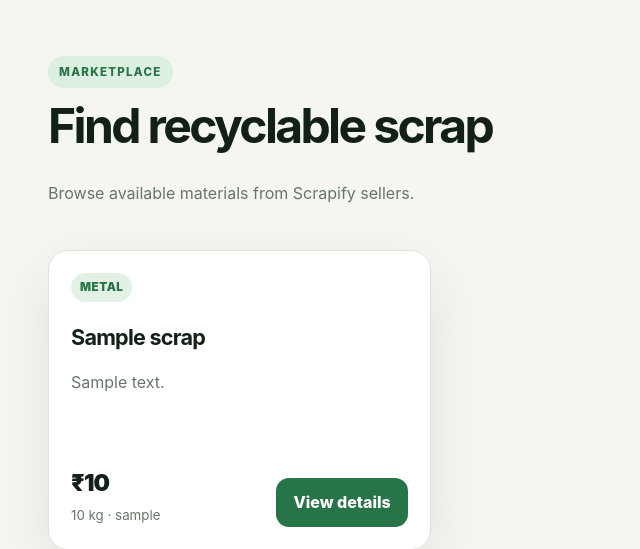
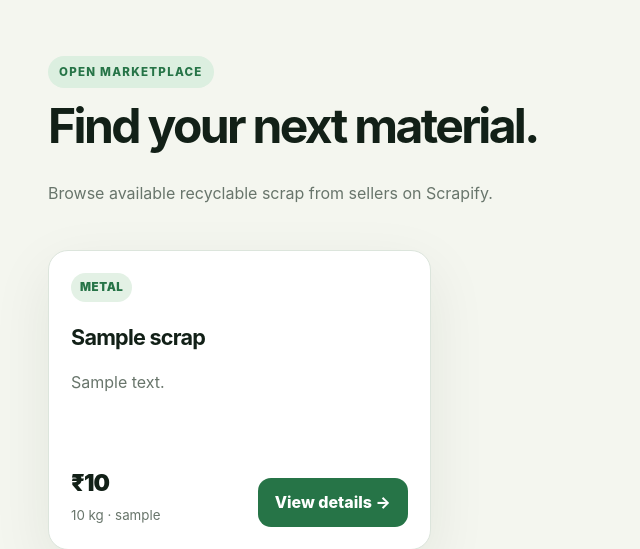
Before and after one commit to saksham-giri/ScrapiFy, a Django app: page /listings/marketplace/ in a window 1280 px wide. Shown: the part 75-624 px from the top of the page, without its empty margins (0-640 px from the left). Run offline with Django 5.2, Linux system fonts and the light colour scheme; a user stored in the database is signed in; tables that the repository leaves empty hold one stand-in row (values such as "Sample post").

Commit message:
Redesign Scrapify marketplace

```diff
--- a/listings/templates/marketplace.html
+++ b/listings/templates/marketplace.html
@@ -1,6 +1,6 @@
 {% extends 'base.html' %}
 {% block title %}Marketplace · Scrapify{% endblock %}
 {% block content %}
-<div class="page-heading"><div><span class="eyebrow">Marketplace</span><h1>Find recyclable scrap</h1><p class="muted">Browse available materials from Scrapify sellers.</p></div></div>
-{% if listings %}<div class="grid">{% for listing in listings %}<article class="card listing-card"><div><span class="badge">{{ listing.get_category_display }}</span><h2><a href="{% url 'scrapdetails' listing.id %}">{{ listing.title }}</a></h2><p class="muted">{{ listing.desc|truncatewords:18 }}</p></div><div class="card-footer"><div><div class="price">₹{{ listing.asking_price }}</div><small class="muted">{{ listing.weight }} kg · {{ listing.seller.username }}</small></div><a class="btn" href="{% url 'scrapdetails' listing.id %}">View details</a></div></article>{% endfor %}</div>{% else %}<div class="empty"><h2>Nothing available right now</h2><p>Check back soon for new scrap listings.</p></div>{% endif %}
+<div class="page-heading"><div><span class="eyebrow">Open marketplace</span><h1>Find your next material.</h1><p class="muted">Browse available recyclable scrap from sellers on Scrapify.</p></div></div>
+{% if listings %}<div class="grid">{% for listing in listings %}<article class="card listing-card"><div><span class="badge">{{ listing.get_category_display }}</span><h2><a href="{% url 'scrapdetails' listing.id %}">{{ listing.title }}</a></h2><p class="muted">{{ listing.desc|truncatewords:22 }}</p></div><div class="card-footer"><div><div class="price">₹{{ listing.asking_price }}</div><small class="muted">{{ listing.weight }} kg · {{ listing.seller.username }}</small></div><a class="btn" href="{% url 'scrapdetails' listing.id %}">View details →</a></div></article>{% endfor %}</div>{% else %}<div class="empty"><div style="font-size:3rem">⌁</div><h2>No listings available yet.</h2><p>New materials will appear here as sellers publish them.</p></div>{% endif %}
 {% endblock %}
```
